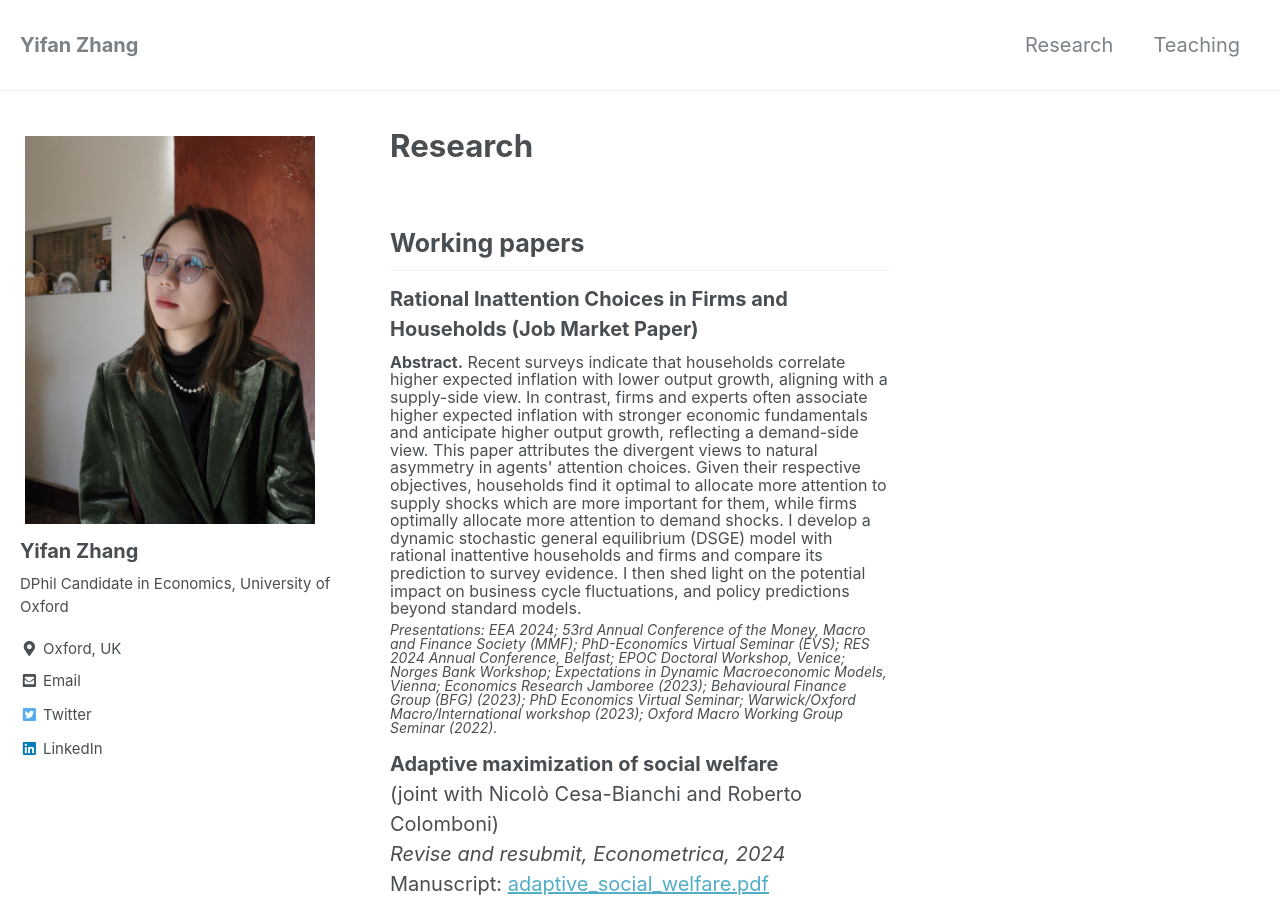
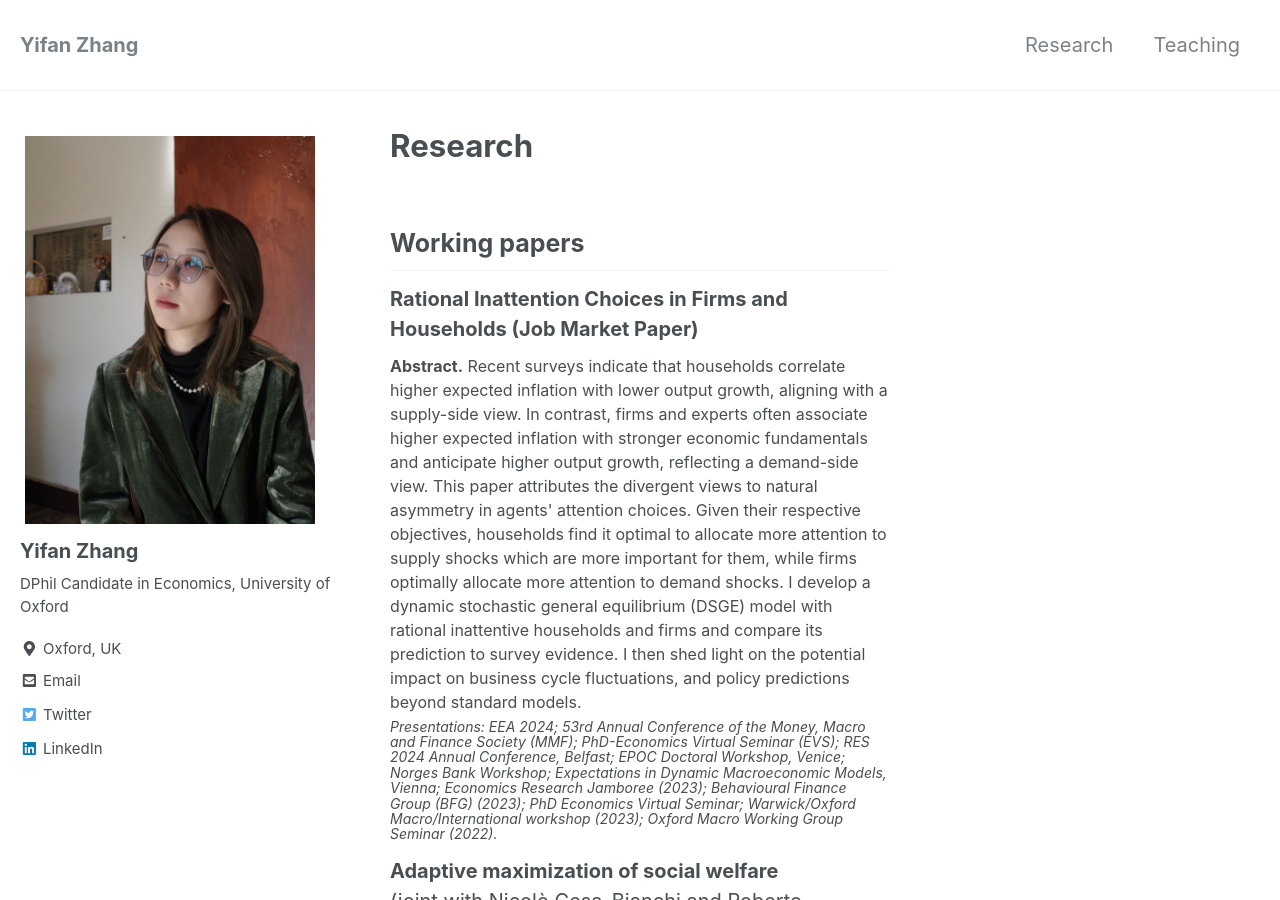
Before and after one commit to yifan-zhang-in/yifan-zhang-in.github.io, a Jekyll site: the page built from _pages/2_research.md, in a window 1280 px wide and 900 px high. Built offline with Jekyll 4.4.1, drawn with Linux system fonts in a browser that asks for light colours; nearby versions of some CDN libraries.

Commit message:
Update 2_research.md

```diff
--- a/_pages/2_research.md
+++ b/_pages/2_research.md
@@ -6,10 +6,10 @@ permalink: /research/
 
 <p style="margin-bottom: 0.5em; font-size: 1em;"><strong>Rational Inattention Choices in Firms and Households (Job Market Paper)</strong></p>
 
-<p style="margin-bottom: 0.3em; font-size: 0.8em; line-height: 1.1;"><strong>Abstract.</strong> Recent surveys indicate that households correlate higher expected inflation with lower output growth, aligning with a supply-side view. In contrast, firms and experts often associate higher expected inflation with stronger economic fundamentals and anticipate higher output growth, reflecting a demand-side view. This paper attributes the divergent views to natural asymmetry in agents' attention choices. Given their respective objectives, households find it optimal to allocate more attention to supply shocks which are more important for them, while firms optimally allocate more attention to demand shocks. I develop a dynamic stochastic general equilibrium (DSGE) model with rational inattentive households and firms and compare its prediction to survey evidence. I then shed light on the potential impact on business cycle fluctuations, and policy predictions beyond standard models.</p>
+<p style="margin-bottom: 0.3em; font-size: 0.8em; line-height: 1.5;"><strong>Abstract.</strong> Recent surveys indicate that households correlate higher expected inflation with lower output growth, aligning with a supply-side view. In contrast, firms and experts often associate higher expected inflation with stronger economic fundamentals and anticipate higher output growth, reflecting a demand-side view. This paper attributes the divergent views to natural asymmetry in agents' attention choices. Given their respective objectives, households find it optimal to allocate more attention to supply shocks which are more important for them, while firms optimally allocate more attention to demand shocks. I develop a dynamic stochastic general equilibrium (DSGE) model with rational inattentive households and firms and compare its prediction to survey evidence. I then shed light on the potential impact on business cycle fluctuations, and policy predictions beyond standard models.</p>
 
 
-<p style="margin-top: 0em; margin-bottom: 1em; font-size: 0.7em; line-height: 1;">
+<p style="margin-top: 0em; margin-bottom: 1em; font-size: 0.7em; line-height: 1.1;">
 <em>Presentations: EEA 2024; 53rd Annual Conference of the Money, Macro and Finance Society (MMF); PhD-Economics Virtual Seminar (EVS); RES 2024 Annual Conference, Belfast; EPOC Doctoral Workshop, Venice; Norges Bank Workshop; Expectations in Dynamic Macroeconomic Models, Vienna; Economics Research Jamboree (2023); Behavioural Finance Group (BFG) (2023); PhD Economics Virtual Seminar; Warwick/Oxford Macro/International workshop (2023); Oxford Macro Working Group Seminar (2022).</em>
 </p>
 
```
